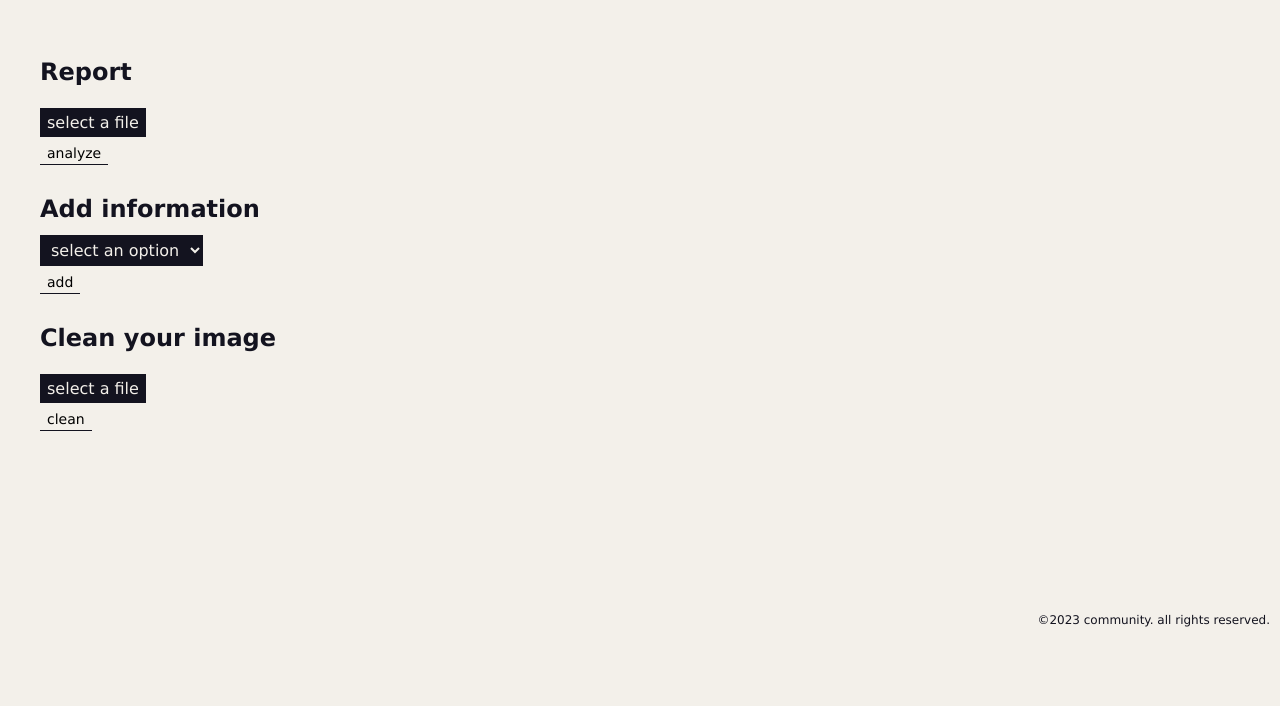
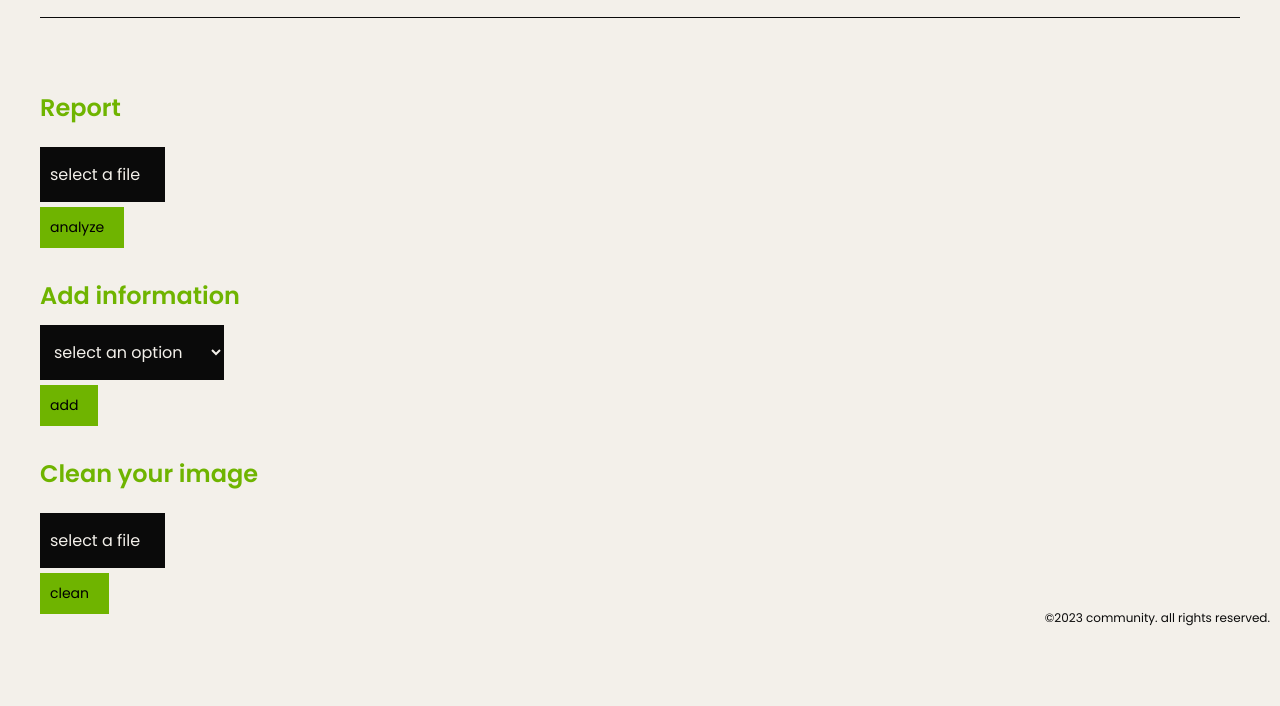
Before and after one commit to jmoraeslia/metaspy, a plain HTML site: page templates/index.html in a window 1280 px wide. Shown: the part 163-869 px from the top of the page. Before the commit the page ends 800 px from the top, so only its background shows below. Drawn offline with Linux system fonts and the light colour scheme.

Commit message:
up css changes

```diff
--- a/css/dark.css
+++ b/css/dark.css
@@ -1,7 +1,7 @@
 * {
     margin: 0;
     padding: 0;
-    font-family: 'Lucida Sans', Geneva, Verdana, sans-serif;
+    font-family: 'Poppins', sans-serif;
 }
 
 ul {
@@ -30,27 +30,31 @@ header {
 }
 
 body {
-    background-color: rgb(19, 19, 31);
+    background-color: rgb(10, 10, 10);
     padding: 20px 40px;
     color: rgb(243, 240, 234);
 }
 
 h1 {
     font-size: 60px;
+    color: rgb(136, 2, 16);
 }
 
 h2,
 h3 {
-    margin-bottom: 12px
+    margin-bottom: 12px;
+    color: rgb(136, 2, 16);
+}
+select {
+    padding: 15px 25px 15px 10px;
 }
 
 input,
 select {
     background-color: rgb(243, 240, 234);
-    padding: 5px 7px;
     border: none;
     font-size: 16px;
-    color: rgb(19, 19, 31);
+    color: rgb(10, 10, 10);
 }
 
 input:focus {
@@ -62,9 +66,9 @@ input[type="file"] {
 }
 
 label {
-    padding: 5px 7px;
+    padding: 15px 25px 15px 10px;
     background-color: rgb(243, 240, 234);
-    color: rgb(19, 19, 31);
+    color: rgb(10, 10, 10);
     text-align: center;
     margin-top: 10px;
     cursor: pointer;
@@ -72,18 +76,18 @@ label {
 
 input[type='submit'] {
     cursor: pointer;
-    background-color: transparent;
+    background-color: rgb(136, 2, 16);
     color: rgb(243, 240, 234);
-    border-bottom: 1.4px solid rgb(243, 240, 234);
-    font-size: 13px;
-    padding: 3px 7px;
+    border: none;
+    font-size: 14px;
+    padding: 10px 20px 10px 10px;
     margin-top: 5px;
 }
 
 input[type='submit']:hover {
     transition: 0.5s;
     background-color: rgba(243, 240, 234);
-    color: rgb(19, 19, 31);
+    color: rgb(10, 10, 10);
 }
 
 main {
--- a/css/light.css
+++ b/css/light.css
@@ -1,7 +1,9 @@
+
+
 * {
     margin: 0;
     padding: 0;
-    font-family: 'Lucida Sans', Geneva, Verdana, sans-serif;
+    font-family: 'Poppins', sans-serif;
 }
 
 #changeTheme {
@@ -21,22 +23,24 @@ ul {
 
 header {
     max-width: 100vw;
-    border-bottom: 1.4px solid rgb(19, 19, 31);
+    border-bottom: 1.4px solid rgb(10, 10, 10);
     padding-bottom: 20px;
 }
 
 body {
     background-color: rgb(243, 240, 234);
     padding: 20px 40px;
-    color: rgb(19, 19, 31);
+    color: rgb(10, 10, 10);
 }
 
 h1 {
     font-size: 60px;
+    color: rgb(111, 180, 0);
 }
 
 h2,
 h3 {
+    color: rgb(111, 180, 0);
     margin-bottom: 12px
 }
 
@@ -45,9 +49,9 @@ label:hover {
 }
 
 select {
-    background-color: rgb(19, 19, 31);
+    background-color: rgb(10, 10, 10);
     color: rgb(243, 240, 234);
-    padding: 5px 7px;
+    padding: 15px 25px 15px 10px;
 }
 
 select:hover {
@@ -71,25 +75,25 @@ input[type="file"] {
 }
 
 label {
-    padding: 5px 7px;
-    background-color: rgb(19, 19, 31);
+    padding: 15px 25px 15px 10px;
+    background-color: rgb(10, 10, 10);
     color: rgb(243, 240, 234);
     text-align: center;
     margin-top: 10px;
 }
 
 input[type='submit'] {
-    background-color: transparent;
+    background-color: rgb(111, 180, 0);
     cursor: pointer;
-    border-bottom: 1.4px solid rgb(19, 19, 31);
+    border: none;
     font-size: 14px;
-    padding: 3px 7px;
+    padding: 10px 20px 10px 10px;
     margin-top: 5px;
 }
 
 input[type='submit']:hover {
     transition: 0.5s;
-    background-color: rgb(19, 19, 31);
+    background-color: rgb(10, 10, 10);
     color: rgb(243, 240, 234);
 }
 
@@ -118,7 +122,7 @@ footer {
 
 footer p {
     font-size: 12px;
-    color: rgb(19, 19, 31);
+    color: rgb(10, 10, 10);
 }
 
 @media screen and (max-width:500px) {
--- a/js/script.js
+++ b/js/script.js
@@ -17,10 +17,10 @@ document.addEventListener('DOMContentLoaded', save);
 function change() {
 
     if (themeLink.getAttribute('href').includes('light')) {
-        themeLink.setAttribute('href', './css/dark.css');
+        themeLink.setAttribute('href', '../css/dark.css');
         sessionStorage.setItem('theme', 'dark');
     } else {
-        themeLink.setAttribute('href', './css/light.css');
+        themeLink.setAttribute('href', '../css/light.css');
         sessionStorage.setItem('theme', 'light');
     }
 }
@@ -42,17 +42,17 @@ function clean() {
 function theme() {
 
     if (themeLink.getAttribute('href').includes('light')) {
-        themeLink.setAttribute('href', './css/dark.css');
+        themeLink.setAttribute('href', '../css/dark.css');
         sessionStorage.setItem('theme', 'dark');
     } else {
-        themeLink.setAttribute('href', './css/light.css');
+        themeLink.setAttribute('href', '../css/light.css');
         sessionStorage.setItem('theme', 'light');
     }
 }
 function save() {
 
     if (savedTheme) {
-        themeLink.setAttribute('href', `./css/${savedTheme}.css`);
+        themeLink.setAttribute('href', `../css/${savedTheme}.css`);
     }
 
 }
--- a/index.html
+++ b/templates/index.html
@@ -4,9 +4,13 @@
 <head>
     <meta charset="UTF-8">
     <meta name="viewport" content="width=device-width, initial-scale=1.0">
-    <link rel="stylesheet" href="./css/light.css" id="theme">
+    <link rel="stylesheet" href="../css/light.css" id="theme">
 
     <title>meta(data)spy</title>
+
+    <style>
+        @import url('https://fonts.googleapis.com/css2?family=Poppins:wght@400;500;600&display=swap');
+      </style>
 </head>
 
 <body>
@@ -109,7 +113,7 @@
         <p>&copy;2023 community. all rights reserved.</p>
     </footer>
 
-    <script src="./js/script.js"></script>
+    <script src="../js/script.js"></script>
 </body>
 
 </html>
```
